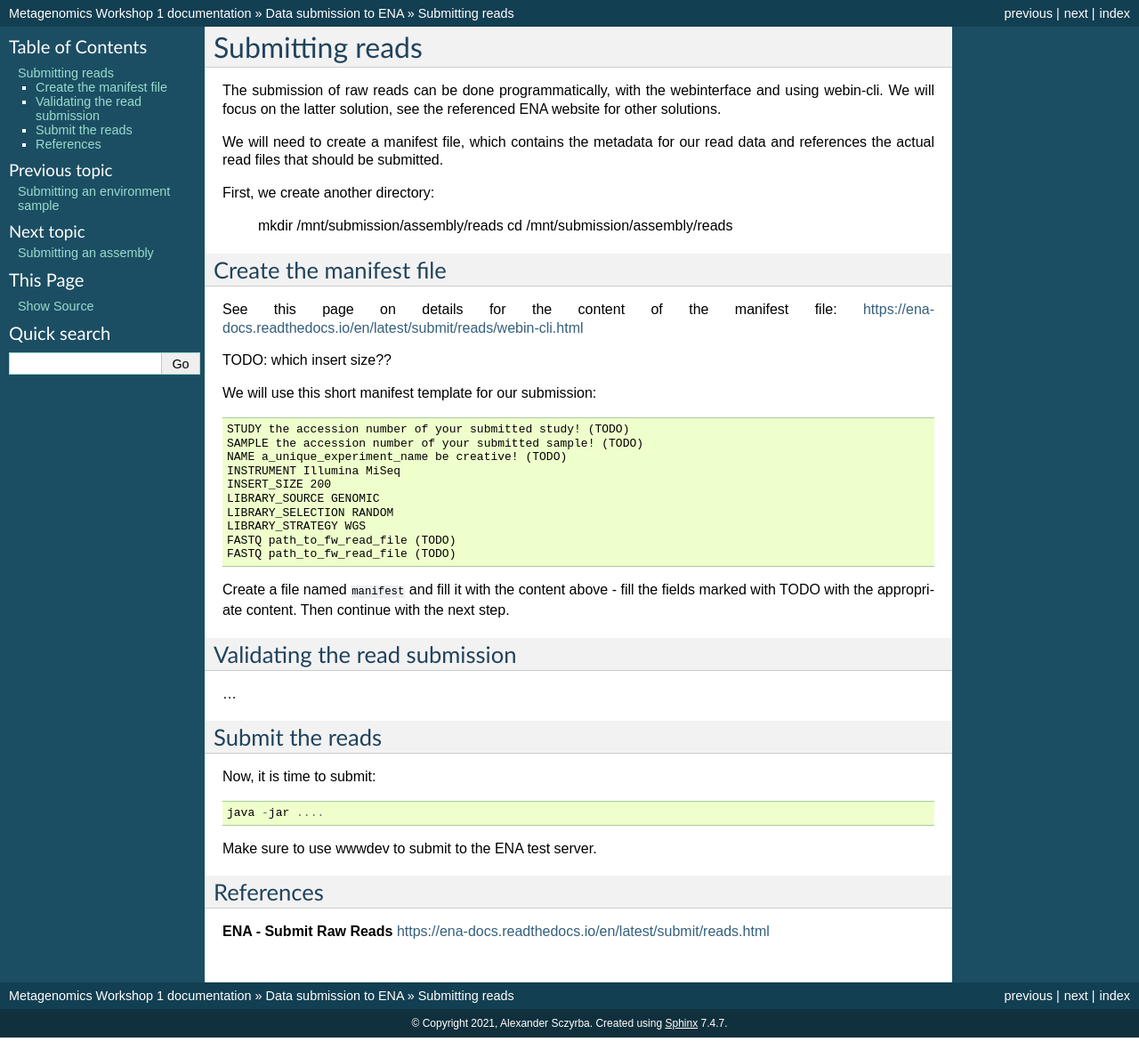
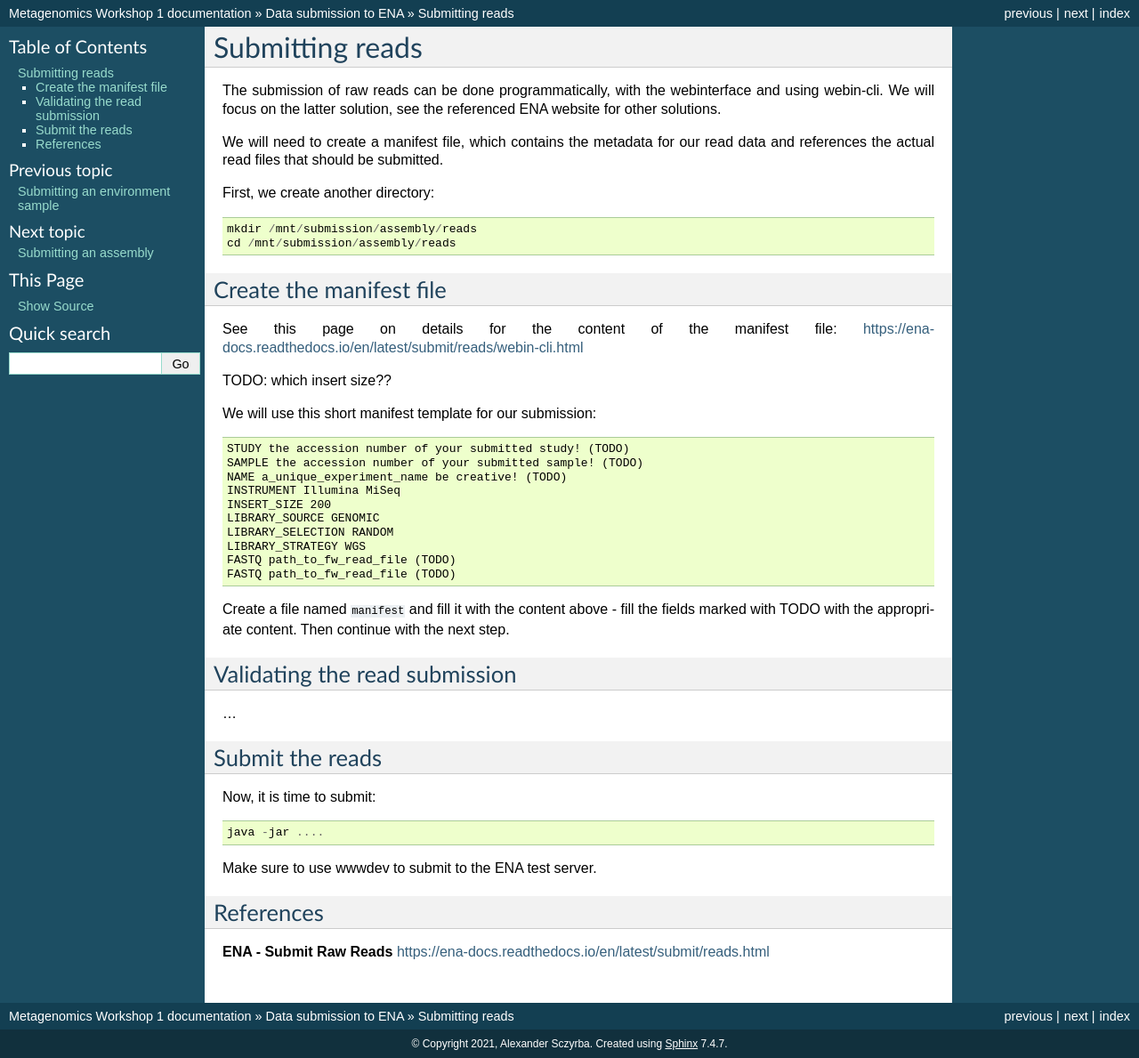
Before and after one commit to metagenomics/metagenomics-workshop, a Sphinx documentation site: the page built from docs/data_submission/read_submission.rst, in a window 1280 px wide. Shown: the whole page at 89% size. Built offline with Sphinx 7.4.7, drawn with Linux system fonts in a browser that asks for light colours; before the commit the page ends 1166 px from its top, so only the background shows below that.

```diff
--- a/docs/data_submission/read_submission.rst
+++ b/docs/data_submission/read_submission.rst
@@ -5,7 +5,7 @@ The submission of raw reads can be done programmatically, with the webinterface
 
 We will need to create a manifest file, which contains the metadata for our read data and references the actual read files that should be submitted.
 
-First, we create another directory:
+First, we create another directory::
 
   mkdir /mnt/submission/assembly/reads
   cd /mnt/submission/assembly/reads
```
